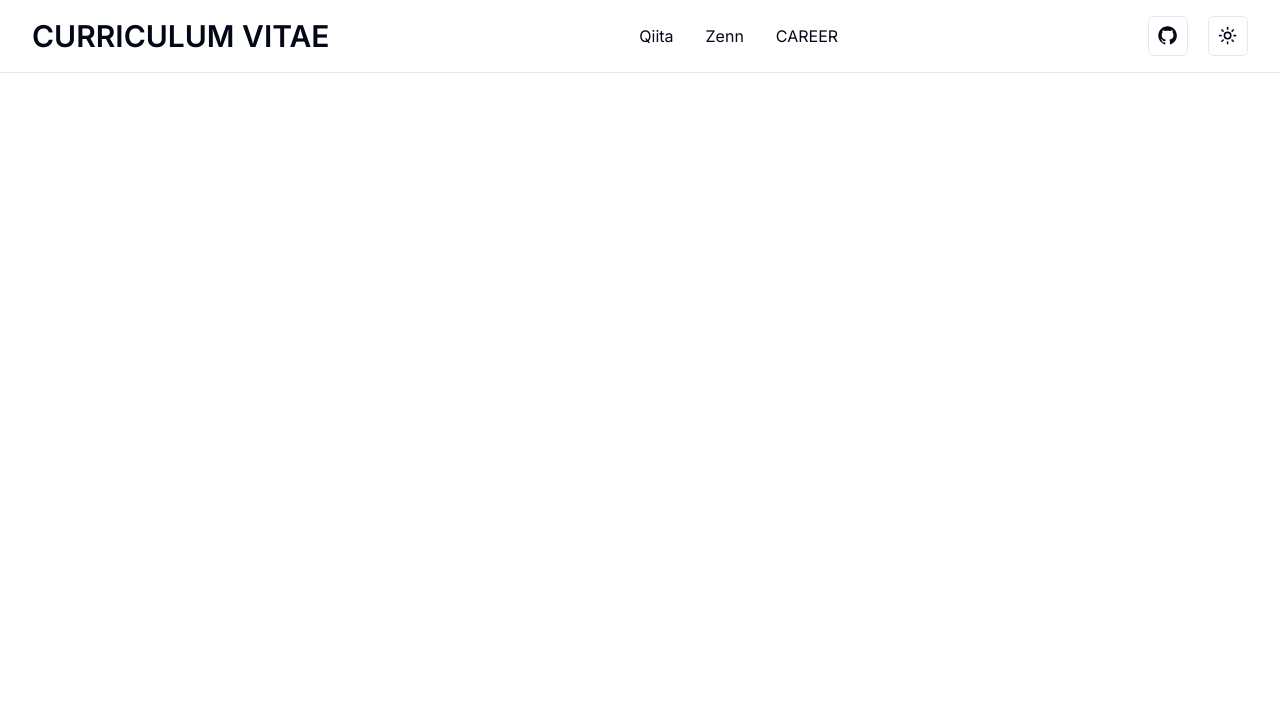
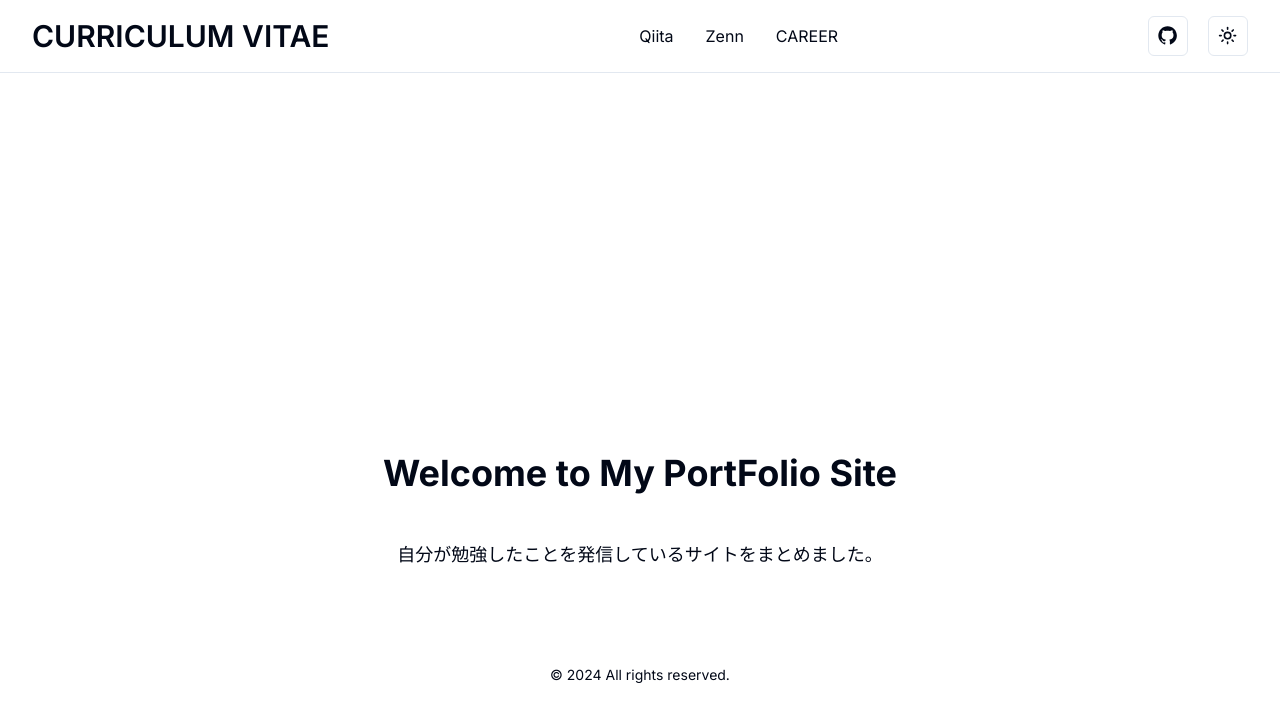
Before and after one commit to hukuryo/My-Curriculum-Vitae-App, a Next.js app: page / in a window 1280 px wide. Shown: the top 722 px of the page. Built offline with nearby package versions, Linux system fonts and the light colour scheme.

Commit message:
トップページを作成

```diff
--- a/app/page.tsx
+++ b/app/page.tsx
@@ -1,5 +1,19 @@
 export default function Home() {
   return (
-    <main className="flex min-h-screen flex-col items-center justify-between p-24"></main>
+    <main className="flex flex-col items-center justify-center min-h-screen p-6">
+      <header className="mb-12">
+        <h1 className="text-4xl font-bold text-center">
+          Welcome to My PortFolio Site
+        </h1>
+      </header>
+      <section className="mb-12">
+        <p className="text-lg text-center">
+          自分が勉強したことを発信しているサイトをまとめました。
+        </p>
+      </section>
+      <footer className="mt-12">
+        <p className="text-sm text-center">© 2024 All rights reserved.</p>
+      </footer>
+    </main>
   );
 }
```
